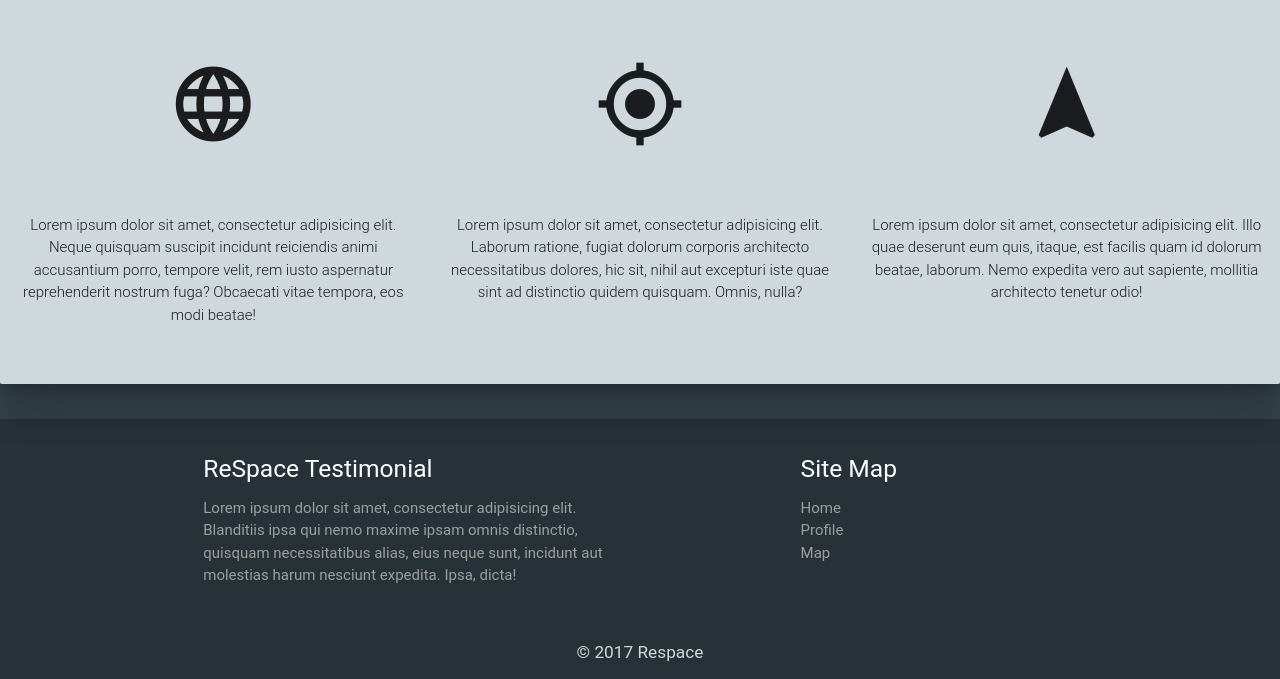
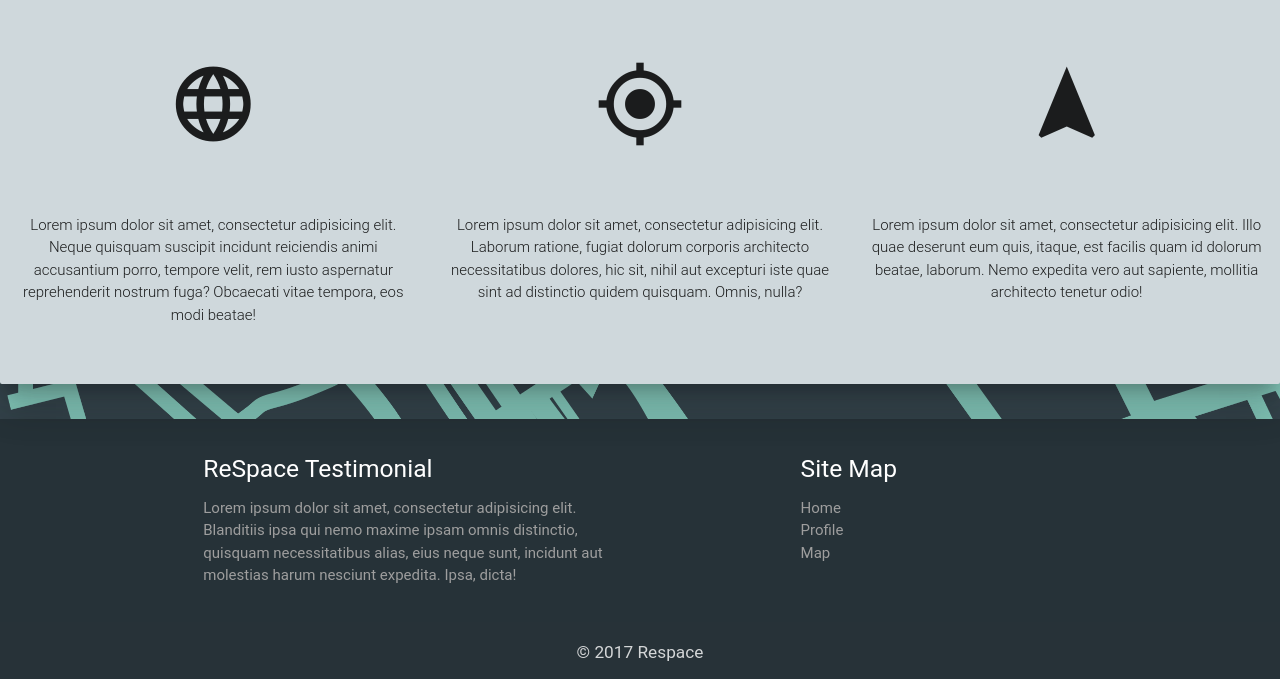
Before and after one commit to saularevalo8/respace, a website: page public/index.html in a window 1280 px wide. Shown: the part 668-1347 px from the top of the page. Drawn offline with nearby package versions, Linux system fonts and the light colour scheme.

Commit message:
Background WORKINGgit add -A

```diff
--- a/public/assets/css/styles.css
+++ b/public/assets/css/styles.css
@@ -1,11 +1,12 @@
 body {
-    background-image: url("RespaceBackground.png");
-	background-color: #37474f;
+    background-image: url("../images/RespaceBackground.png");
+    background-size: cover;
+    background-color: #37474f;
 }
 
-body, html{
-    height:100%;
-}
+/*#background {
+    background-image: url(RespaceBackgrouond.png);
+}*/
 
 .logInIcon {
 	margin-left: 150px;
@@ -124,7 +125,3 @@ nav {
 #hbar {
     padding-bottom: 30px;
 }
-
-.tabs .indicator{
-    display:none;
-}
```
Also changed, not shown: public/assets/images/RespaceBackground.png (renamed from public/RespaceBackground.png).
